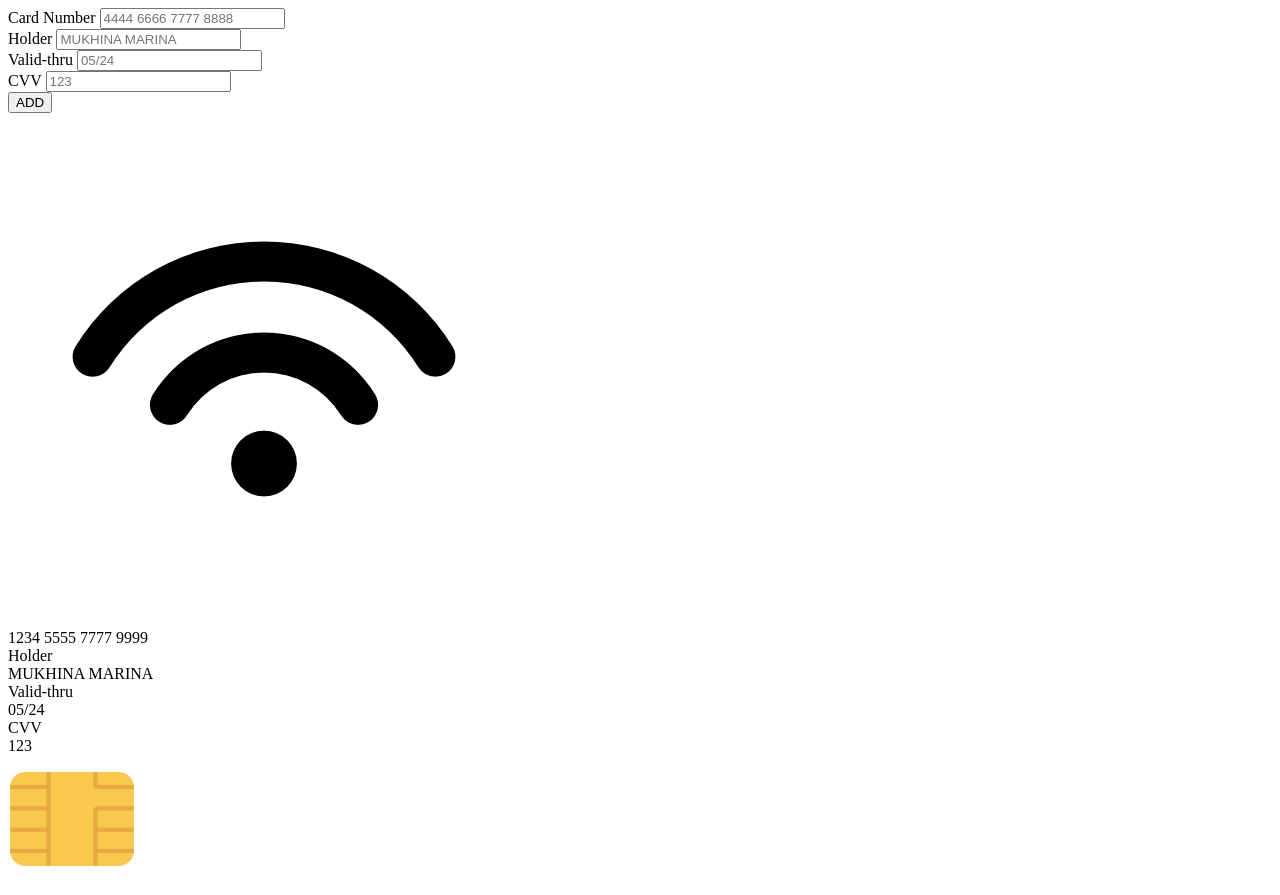
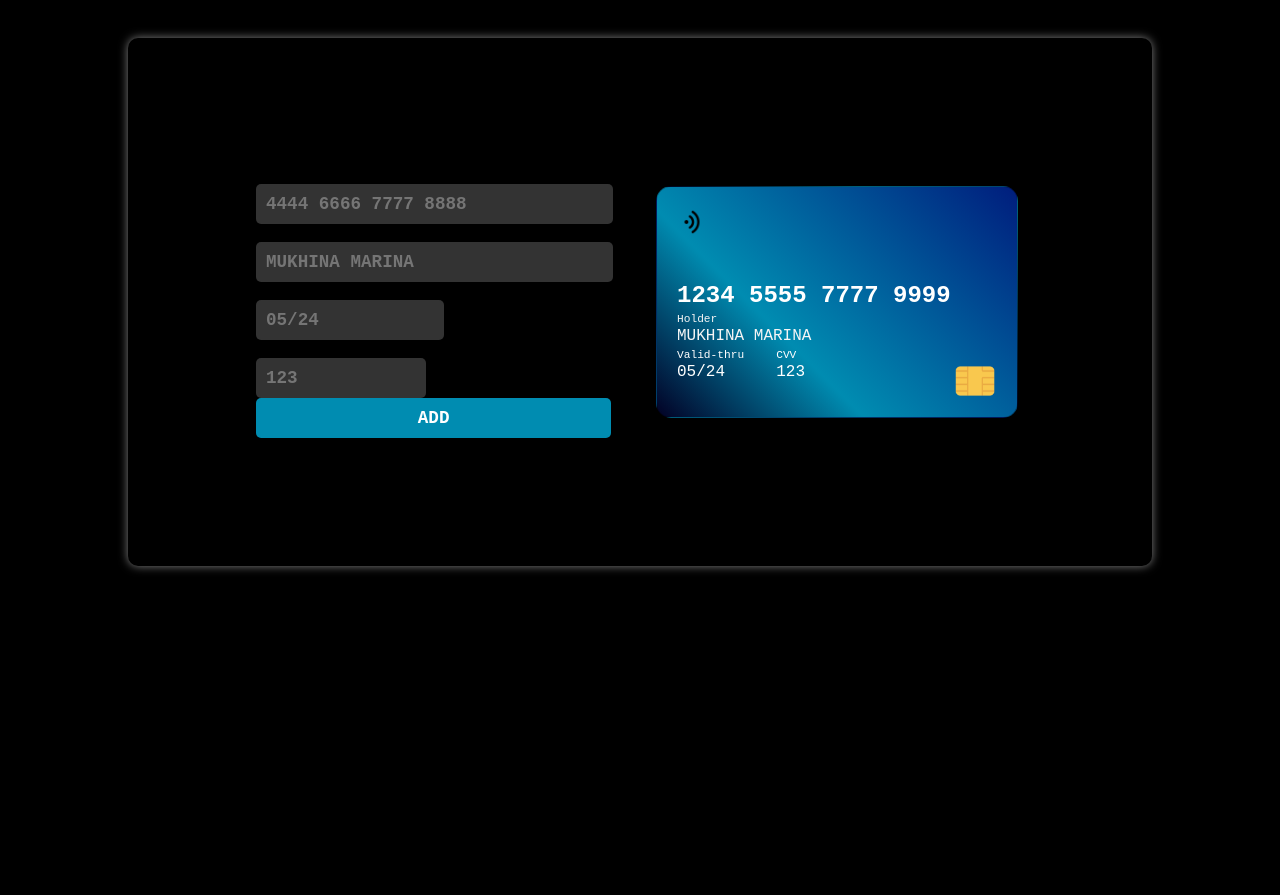
Before and after one commit to marinamyxa/creditcard, a plain HTML site: page index.html in a window 1280 px wide. After the commit the page ends 800 px from the top, so only its background shows below. Drawn offline with Linux system fonts and the light colour scheme.

Commit message:
styles.css

```diff
--- a/index.html
+++ b/index.html
@@ -4,6 +4,7 @@
     <meta charset="UTF-8">
     <meta name="viewport" content="width=device-width, initial-scale=1.0">
     <title>CreditCard</title>
+    <link rel="stylesheet" href="styles.css">
 </head>
 <body>
     <main class="container">
@@ -54,7 +55,7 @@
             <div class="container-right">
                 <div class="card">
                     <div class="intern">
-                        <img class="wifi" src="img/wifi.png" alt="NFC">
+                        <img class="wifi" src="img/wifi.png" alt="wifi">
                         <div class="card-number">
                             <div class="number-vl">1234 5555 7777 9999</div>
                         </div>
@@ -78,6 +79,7 @@
         </div>
         </section>
     </main>
+    <script src="index.js"></script>
 
 </body>
 </html>
--- a/styles.css
+++ b/styles.css
@@ -0,0 +1,143 @@
+*{
+    margin: 0;
+    padding: 0;
+    font-family: 'Courier New', Courier, monospace;
+}
+
+body {
+    height: 100%;
+    background-color: black;
+
+}
+
+.container {
+    width: 100%;
+    height: 100%;
+    margin: 3% auto;
+}
+
+.ui {
+    border: 0;
+    box-shadow: 0 0 10px 0 gray;
+    border-radius: 10px;
+    width: 60%;
+    margin: 0 auto;
+    padding: 10%;
+    display: flex;
+    gap: 20px;
+    background-color: black;
+}
+.container-left {
+    width: 50%;
+}
+
+.container-right {
+    width: 50%;
+    display: flex;
+    align-items: center;
+}
+
+.card {
+    width: 360px;
+    height: 230px;
+    margin: 0 auto;
+    background: linear-gradient(45deg, rgba(2,0,36,1) 0%, rgba(0,140,177,1) 35%, rgba(0,29,125,1) 100%);
+    border: 1px solid rgba(0,0,0,.3);
+    border-radius: 15px;
+}
+
+.intern {
+    padding: 20px;
+}
+.wifi {
+    width: 30px;
+    transform: rotate(90deg);
+}
+
+.chip {
+    height: 40px;
+    position: relative;
+    left: 87%;
+    bottom: 20px;
+}
+
+.card-number {
+    margin-top: 40px;
+    font-size: 1.5rem;
+    font-weight: 700;
+    color: white;
+    display: flex;
+}
+
+.card-holder {
+    color: whitesmoke;
+}
+
+.card label {
+    font-size: .7rem;
+}
+
+.card-info {
+    display: flex;
+    width: 40%;
+    justify-content: space-between;
+    color: white;
+}
+
+#credit-card {
+    display: flex;
+    flex-direction: column;
+    gap: 15px;
+    font-size: 1.1rem;
+    color: white;
+    text-transform: uppercase;
+}
+
+.number-container, .name-container {
+    display: flex;
+    flex-direction: column;
+}
+
+.expiration-container, .cvv-container {
+    width: 50%;
+}
+
+input {
+    border: 0;
+    border-radius: 5px;
+    padding: 10px;
+    background-color: #333333;
+    color: white;
+    font-weight: 600;
+    font-size: 1.1rem;
+    outline: 0;
+    width: 90%;
+}
+
+input[type="text"]:focus {
+    border: 1px solid #95B8D1;
+}
+
+input#valid-thru-text, input#cvv-text {
+    width: 80%;
+}
+
+input[type="submit"] {
+    width: 95%;
+    background-color: #008cb1;
+    cursor: pointer;
+}
+
+.info-container {
+    display: flex;
+}
+
+@media (max-width: 1024px) {
+    .ui {
+        flex-direction: column-reverse;
+    }
+
+    .container-left, .container-right {
+        width: 100%;
+    }
+}
```
Also changed, not shown: index.js (added).
